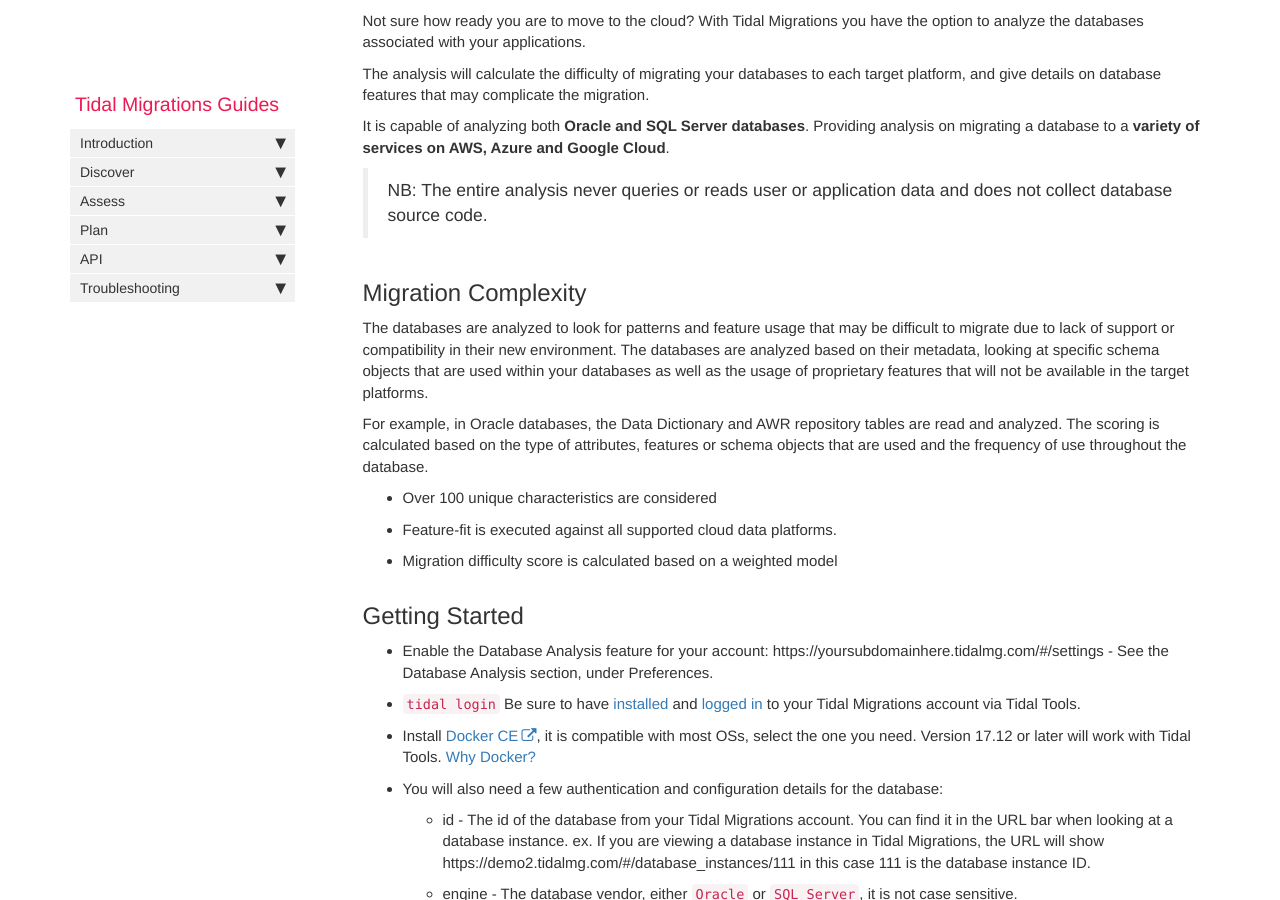
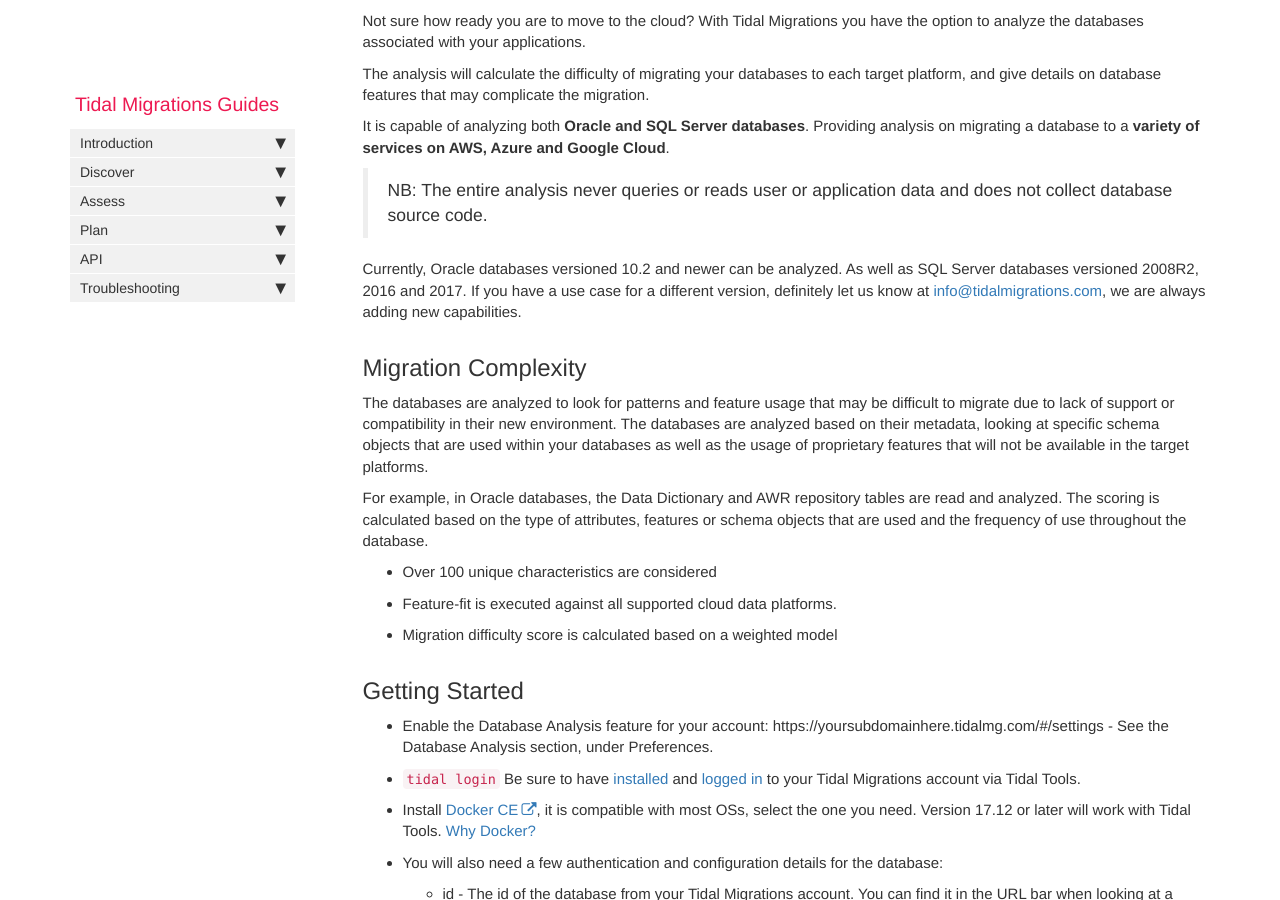
Before and after one commit to tidalmigrations/tidalmigrations.github.io, a Jekyll site: the page built from pages/tidal tools/analyze_database.md, in a window 1280 px wide and 900 px high, scrolled down 397 px. Built offline with Jekyll 4.4.1, drawn with Linux system fonts in a browser that asks for light colours; nearby versions of some CDN libraries; comment, search, counter and statistics services are not loaded.

Commit message:
Add support DB versions to db analysis guide

```diff
--- a/pages/tidal tools/analyze_database.md
+++ b/pages/tidal tools/analyze_database.md
@@ -14,6 +14,8 @@ The analysis will calculate the difficulty of migrating your databases to each t
 It is capable of analyzing both **Oracle and SQL Server databases**. Providing analysis on migrating a database to a **variety of services on AWS, Azure and Google Cloud**.
 
 > NB: The entire analysis never queries or reads user or application data and does not collect database source code.
+
+Currently, Oracle databases versioned 10.2 and newer can be analyzed. As well as SQL Server databases versioned 2008R2, 2016 and 2017. If you have a use case for a different version, definitely let us know at [info@tidalmigrations.com](mailto:info@tidalmigrations.com), we are always adding new capabilities.
 
 ## Migration Complexity
 The databases are analyzed to look for patterns and feature usage that may be difficult to migrate due to lack of support or compatibility in their new environment. The databases are analyzed based on their metadata, looking at specific schema objects that are used within your databases as well as the usage of proprietary features that will not be available in the target platforms.
```
